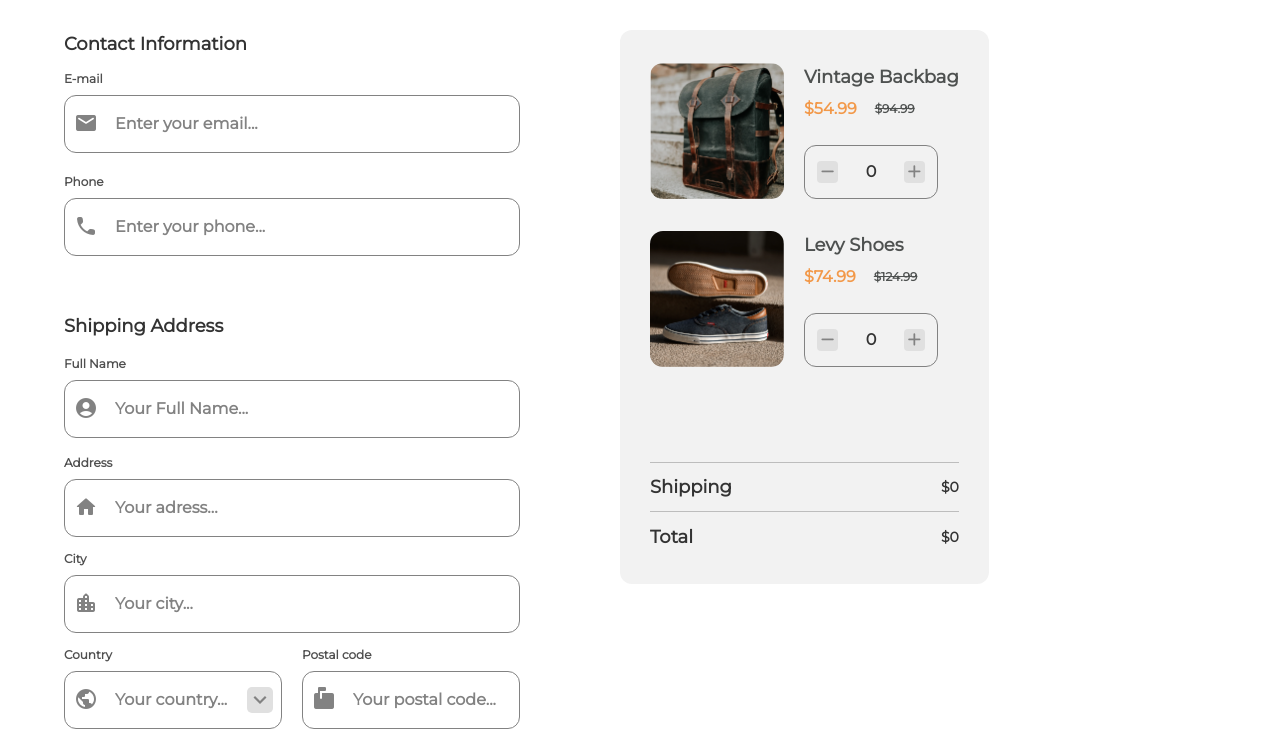
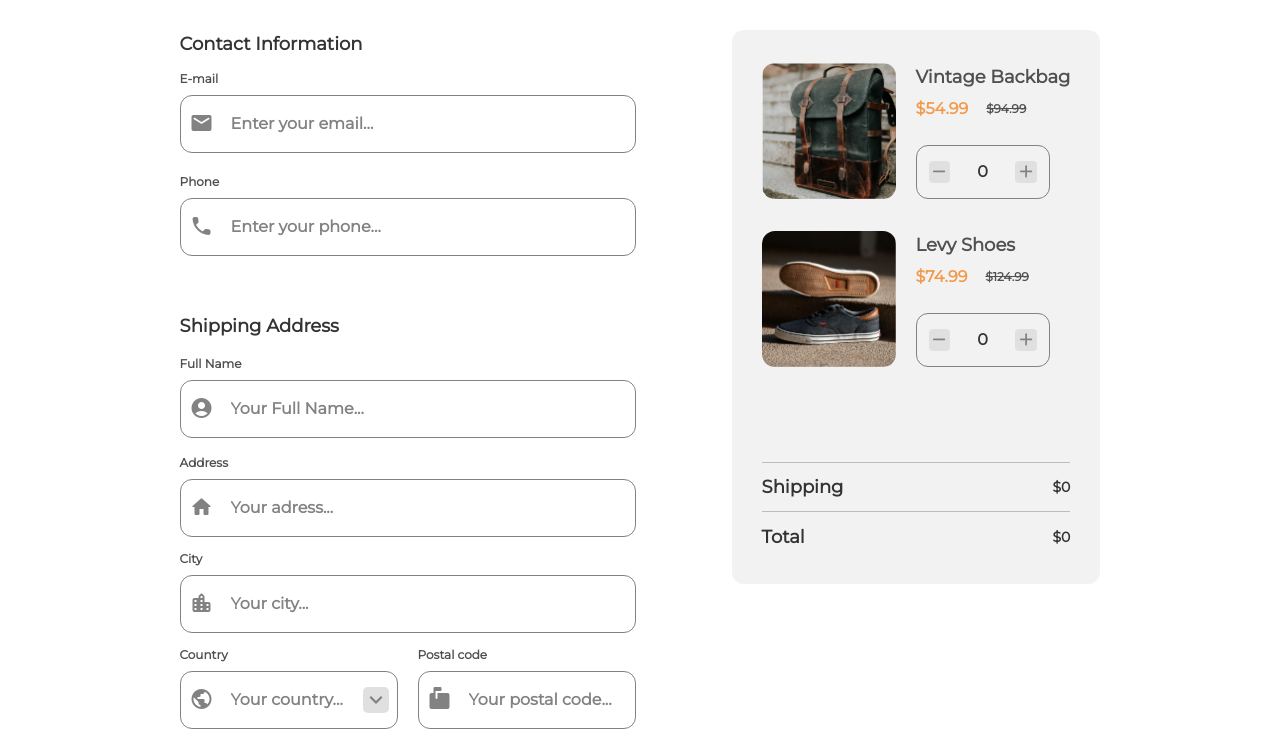
Before and after one commit to kabirtawhid/checkout-page, a website built with Vite: page index.html in a window 1280 px wide. Shown: the part 122-868 px from the top of the page. Built offline with nearby package versions, Linux system fonts and the light colour scheme.

Commit message:
Completed the website

```diff
--- a/index.html
+++ b/index.html
@@ -13,14 +13,14 @@
   <body class="font-montserrat">
     <main class="">
       <section class="flex justify-center">
-        <form class="mt-8 md:mt-16 w-[90%]">
+        <form class="mt-8 md:mt-16 max-lg:w-[90%]">
           <h1
             class="text-dark-1 text-2xl md:text-4xl font-semibold basis-full flex-none"
           >
             Checkout
           </h1>
           <div
-            class="mt-5 md:mt-12 flex max-md:flex-col-reverse flex-wrap gap-10 lg:gap-[100px]"
+            class="mt-5 md:mt-12 flex max-md:flex-col-reverse flex-wrap gap-10 lg:gap-[96px]"
           >
             <div class="lg:w-[456px] md:max-lg:grow relative">
               <fieldset>
```
